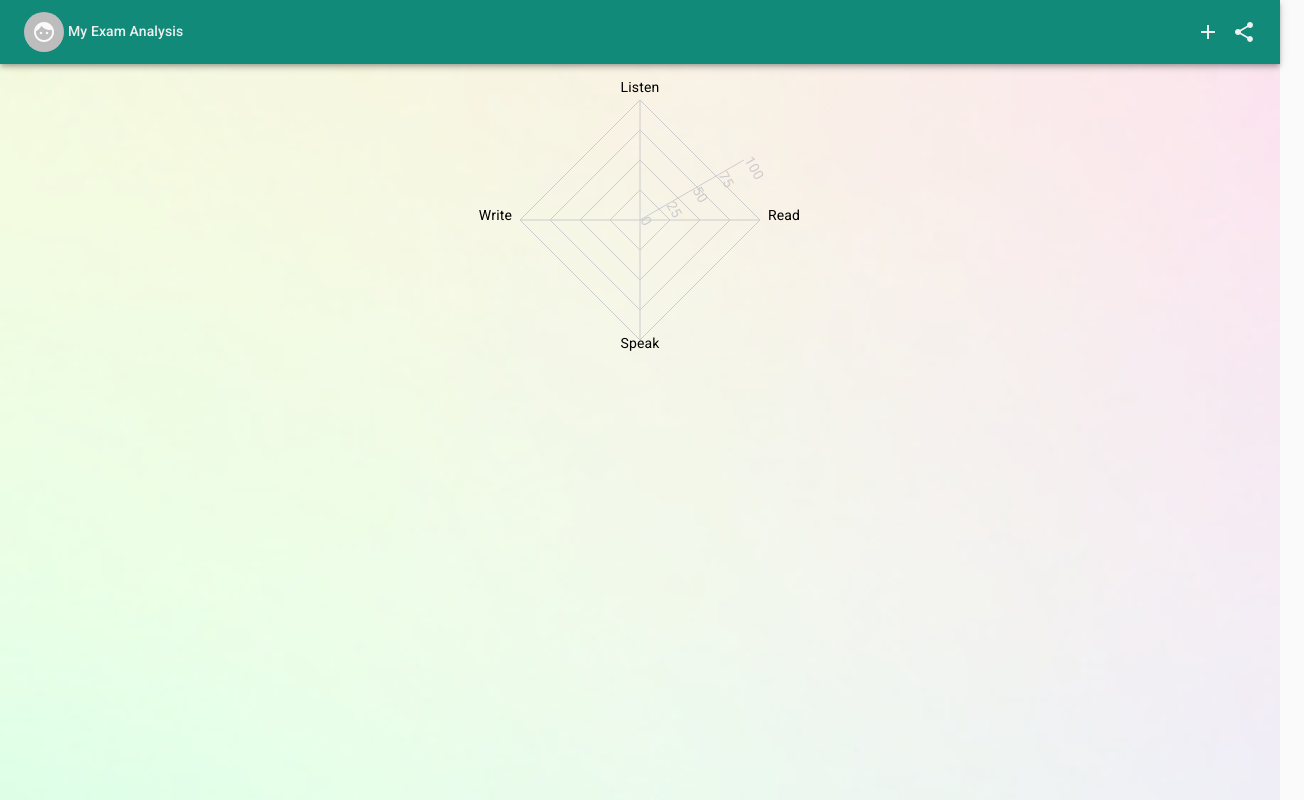
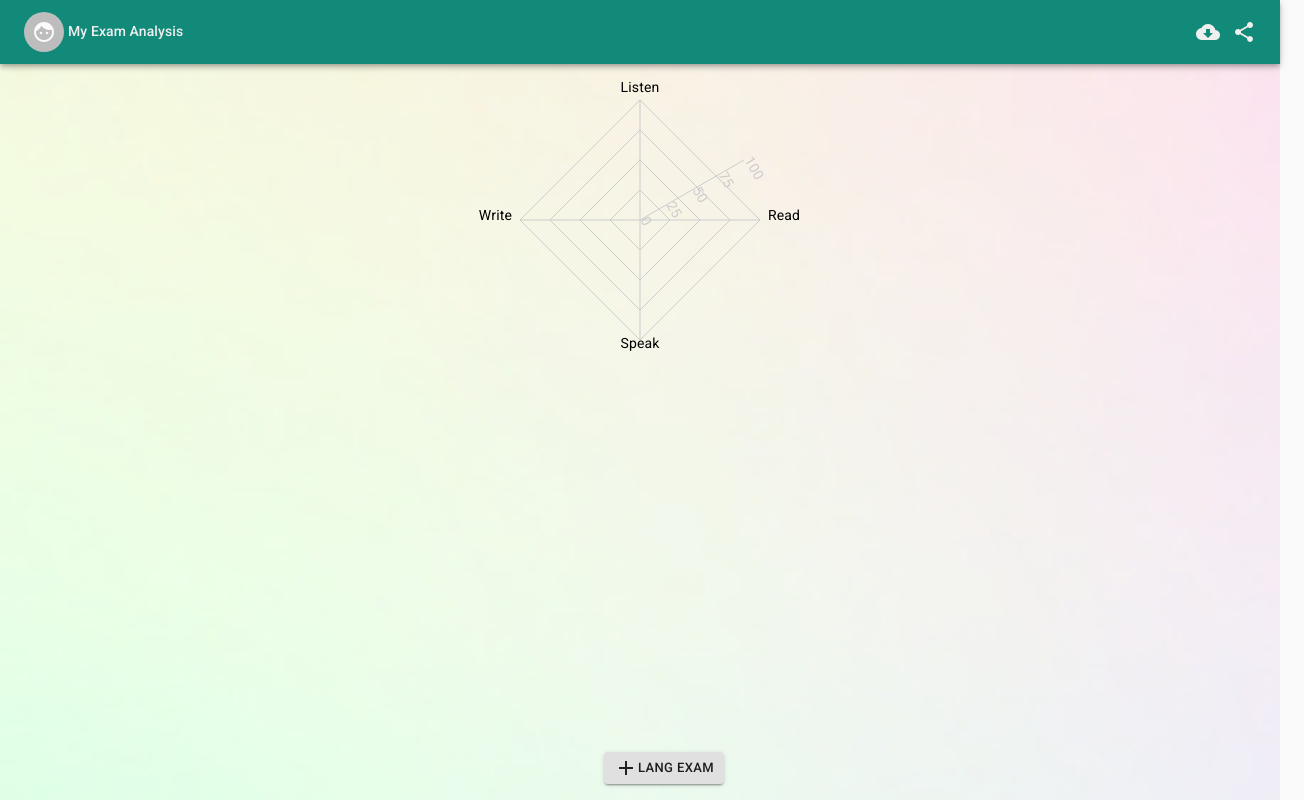
Before and after one commit to alexsad/progress-analysis, a React (Create React App) app: page /exam-analysis in a window 1280 px wide. Shown: the whole page, 1304 px wide, since content can reach past the window. Built offline with nearby package versions, Linux system fonts and the light colour scheme.

Commit message:
fix data sort

```diff
--- a/src/exam-analysis/ExamAnalysis.tsx
+++ b/src/exam-analysis/ExamAnalysis.tsx
@@ -3,11 +3,12 @@ import Avatar from '@material-ui/core/Avatar';
 import { Link } from 'react-router-dom';
 import Container from '@material-ui/core/Container';
 import AppBar from '@material-ui/core/AppBar';
-import { Toolbar, Typography, IconButton, Icon } from '@material-ui/core';
+import { Toolbar, Typography, IconButton, Icon, Button, Box } from '@material-ui/core';
 import { createStyles, makeStyles, Theme } from '@material-ui/core/styles';
 import { Radar, RadarChart, PolarGrid, Legend, PolarAngleAxis, PolarRadiusAxis, ResponsiveContainer } from 'recharts';
 import { Exam, useExam } from '../stores/ExamStore';
 import { Skill } from '../stores/SkillStore';
+
 
 const useStyles = makeStyles((theme: Theme) =>
   createStyles({
@@ -48,7 +49,7 @@ const Head = () => {
                     to="/exam/add"
                     component={Link}
                 >
-                    <Icon className={classes.iconStyle}>add</Icon>
+                    <Icon className={classes.iconStyle}>cloud_download</Icon>
                 </IconButton>
 
                 <IconButton
@@ -107,6 +108,17 @@ const Body = () => {
                             </ResponsiveContainer>
                         )}
                     </Exam.Consumer>
+                    <Box position="absolute" justifyContent="center" alignItems="center" display="flex" style={{bottom:16, width:'100%'}}>
+                        <Button
+                            variant="contained"
+                            to="/exam/add"
+                            component={Link}
+                            size="small"
+                        >
+                            <Icon>add</Icon>
+                            Lang Exam
+                        </Button>
+                    </Box>
                 </section>
             </Container>
         </main>
--- a/src/stores/ExamStore.ts
+++ b/src/stores/ExamStore.ts
@@ -47,6 +47,8 @@ const useExam = (skills: ISkill[]) => {
 
                 const data:IExame[] = JSON.parse(localStorage.getItem('exams') || '[]');
 
+                data.sort((currExam, nextExam) => currExam.date - nextExam.date);
+
                 const getScoreByIdSkill = (countTools: number, snapshot:{[key:string]:number}) => {
                     const baseCalc = 100 / countTools;
                     const levelLength = Object.keys(ELevel).length / 2;
@@ -86,10 +88,13 @@ const useExam = (skills: ISkill[]) => {
                     });
                 });
 
-                data.reverse();
+                // data.reverse();
+                data.sort((currExam, nextExam) => nextExam.date - currExam.date);
+
+                console.log(data);
 
                 setExams([...data]);
-            }, 2000);
+            }, 400);
         }
     }, [exams, skills]);
 
```
Also changed, not shown: 1 other file (tests, documents, lock files or other folders).
